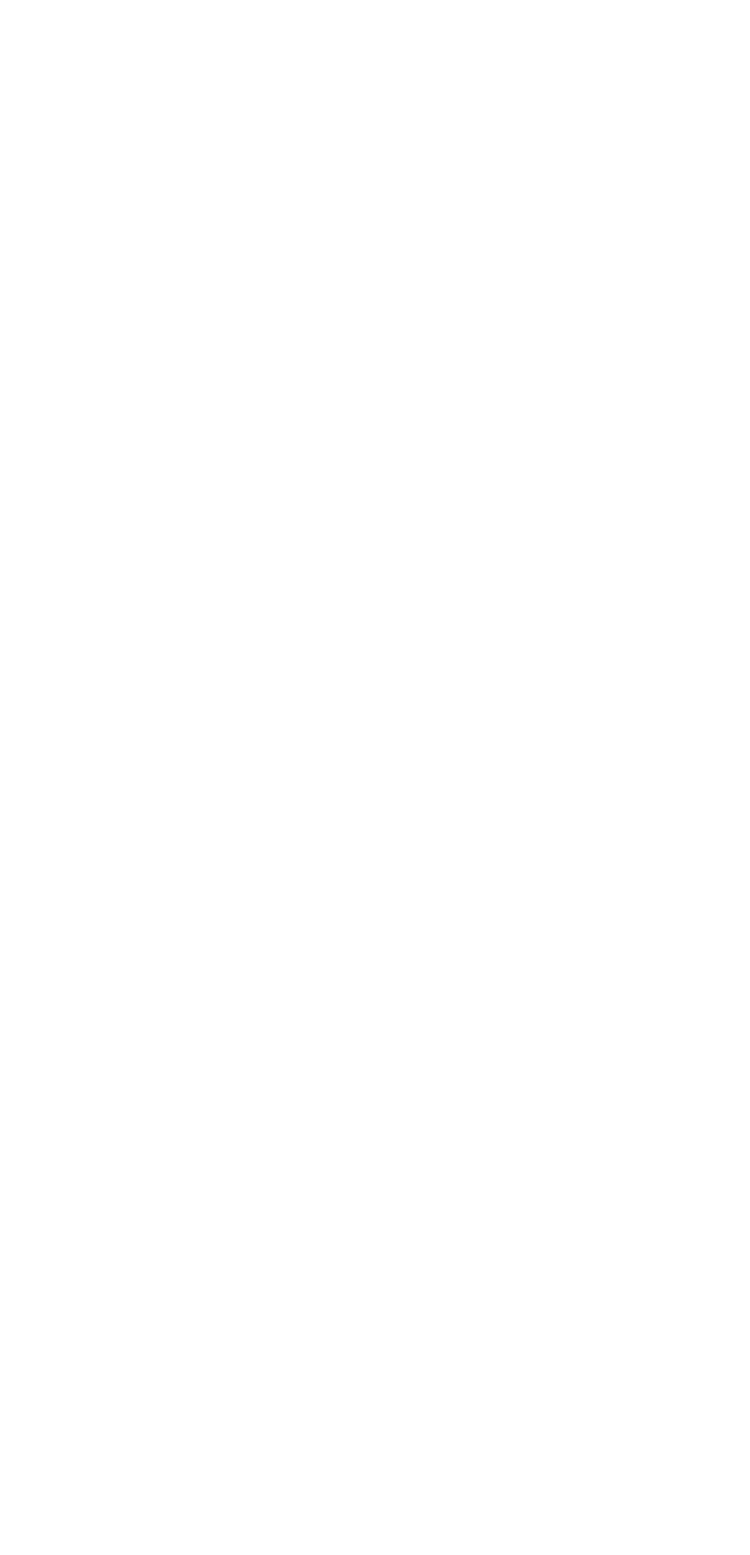
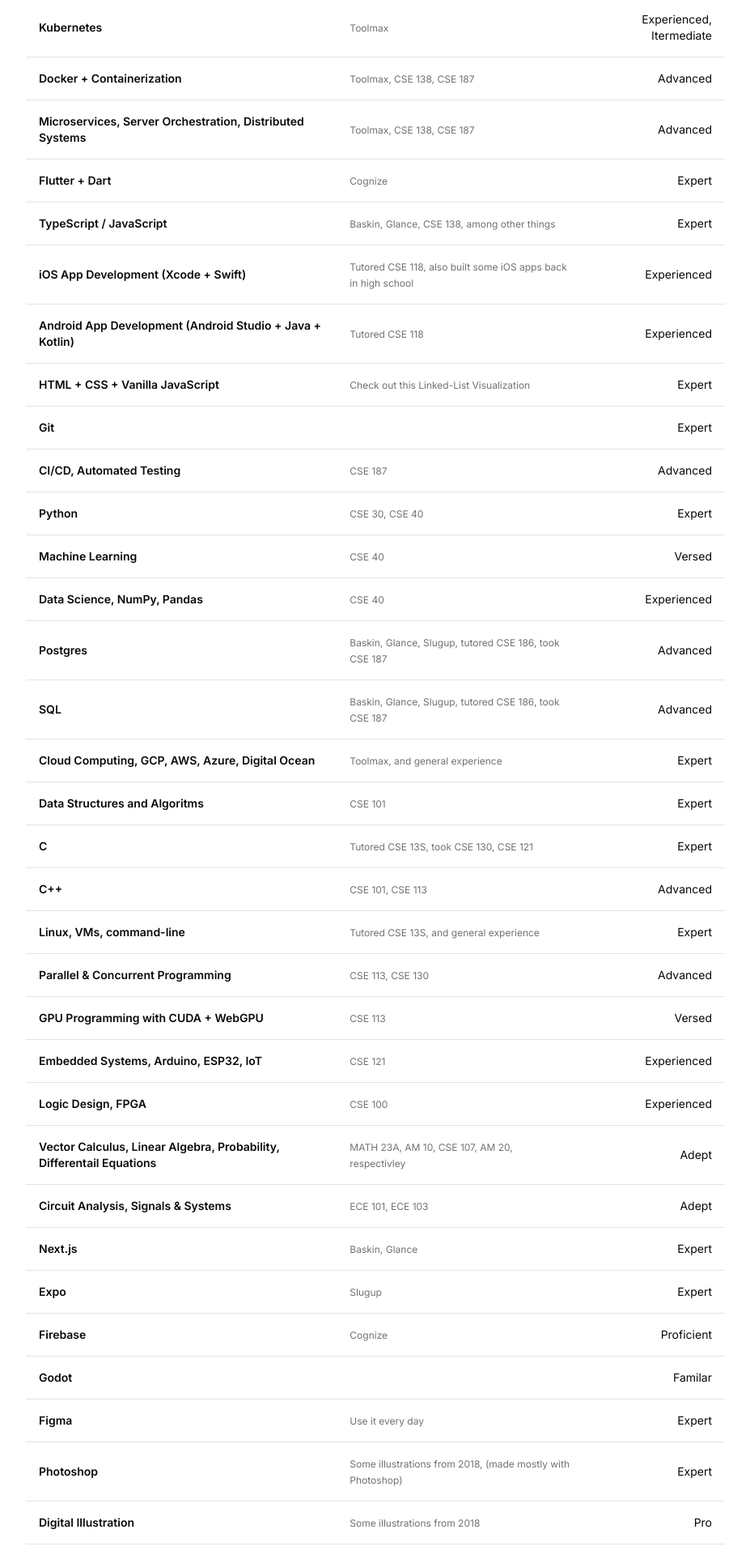
Before and after one commit to jorahty/spring-2024, a Next.js app: page / in a window 1280 px wide. Shown: the part 780-2700 px from the top of the page at 81% size, without its empty margins (176-1103 px from the left). Before the commit the page ends 800 px from the top, so only its background shows below. Built offline with nearby package versions, Linux system fonts and the light colour scheme.

Commit message:
populate skills

```diff
--- a/app/page.tsx
+++ b/app/page.tsx
@@ -5,7 +5,7 @@ import { Skills } from './skills';
 
 export default function Home() {
   return (
-    <main className="p-4 flex flex-col gap-4 max-w-lg mx-auto">
+    <main className="p-4 flex flex-col gap-4 max-w-4xl mx-auto min-w-[370px]">
       <Header />
 
       <div>
--- a/app/skills.tsx
+++ b/app/skills.tsx
@@ -28,10 +28,12 @@ export function Skills() {
             <TableRow key={skill.name}>
               <TableCell className="font-semibold">{skill.name}</TableCell>
               <TableCell>
-                {skill.evidence.map(([txt, url]) => (
+                {skill.evidence.map(([txt, url], index) => (
                   <span className="text-xs text-muted-foreground">
-                    <a href={url}>{txt}</a>
-                    {', '}
+                    <a className={`underline-offset-2 ${url && 'underline'}`} href={url}>
+                      {txt}
+                    </a>
+                    {index + 1 != skill.evidence.length && ', '}
                   </span>
                 ))}
               </TableCell>
--- a/data/skills.ts
+++ b/data/skills.ts
@@ -1,22 +1,201 @@
 export const skills = [
   {
     name: 'React',
-    evidence: [
-      ['CSE 186', 'https://courses.engineering.ucsc.edu/courses/cse186'],
-      ['CSE 187', 'https://courses.engineering.ucsc.edu/courses/cse187'],
-    ],
+    evidence: [['Baskin', 'asda'], ['Glance'], ['Tutored CSE 186'], ['Took CSE 187']],
     proficiency: 'Expert',
   },
   {
-    name: 'React',
-    evidence: [
-      ['CSE 186', 'https://courses.engineering.ucsc.edu/courses/cse186'],
-      ['Slugup', 'https://courses.engineering.ucsc.edu/courses/cse187'],
-      ['Cognize', ''],
-    ],
+    name: 'React Native',
+    evidence: [['Slugup', ''], ['Tutored CSE 118']],
     proficiency: 'Expert',
   },
+  {
+    name: 'Node.js',
+    evidence: [['Toolmax'], ['CSE 186'], ['CSE 187']],
+    proficiency: 'Expert',
+  },
+  {
+    name: 'Kubernetes',
+    evidence: [['Toolmax']],
+    proficiency: 'Experienced, Itermediate',
+  },
+  {
+    name: 'Docker + Containerization',
+    evidence: [['Toolmax'], ['CSE 138'], ['CSE 187']],
+    proficiency: 'Advanced',
+  },
+  {
+    name: 'Microservices, Server Orchestration, Distributed Systems',
+    evidence: [['Toolmax'], ['CSE 138'], ['CSE 187']],
+    proficiency: 'Advanced',
+  },
+  {
+    name: 'Flutter + Dart',
+    evidence: [['Cognize']],
+    proficiency: 'Expert',
+  },
+  {
+    name: 'TypeScript / JavaScript',
+    evidence: [['Baskin'], ['Glance'], ['CSE 138'], ['among other things']],
+    proficiency: 'Expert',
+  },
+  {
+    name: 'iOS App Development (Xcode + Swift)',
+    evidence: [['Tutored CSE 118'], ['also built some iOS apps back in high school']],
+    proficiency: 'Experienced',
+  },
+  {
+    name: 'Android App Development (Android Studio + Java + Kotlin)',
+    evidence: [['Tutored CSE 118']],
+    proficiency: 'Experienced',
+  },
+  {
+    name: 'HTML + CSS + Vanilla JavaScript',
+    evidence: [['Check out this Linked-List Visualization']],
+    proficiency: 'Expert',
+  },
+  {
+    name: 'Git',
+    evidence: [],
+    proficiency: 'Expert',
+  },
+  {
+    name: 'CI/CD, Automated Testing',
+    evidence: [['CSE 187']],
+    proficiency: 'Advanced',
+  },
+  {
+    name: 'Python',
+    evidence: [['CSE 30'], ['CSE 40']],
+    proficiency: 'Expert',
+  },
+  {
+    name: 'Machine Learning',
+    evidence: [['CSE 40']],
+    proficiency: 'Versed',
+  },
+  {
+    name: 'Data Science, NumPy, Pandas',
+    evidence: [['CSE 40']],
+    proficiency: 'Experienced',
+  },
+  {
+    name: 'Postgres',
+    evidence: [['Baskin'], ['Glance'], ['Slugup'], ['tutored CSE 186'], ['took CSE 187']],
+    proficiency: 'Advanced',
+  },
+  {
+    name: 'SQL',
+    evidence: [['Baskin'], ['Glance'], ['Slugup'], ['tutored CSE 186'], ['took CSE 187']],
+    proficiency: 'Advanced',
+  },
+  {
+    name: 'Cloud Computing, GCP, AWS, Azure, Digital Ocean',
+    evidence: [['Toolmax'], ['and general experience']],
+    proficiency: 'Expert',
+  },
+  {
+    name: 'Data Structures and Algoritms',
+    evidence: [['CSE 101']],
+    proficiency: 'Expert',
+  },
+  {
+    name: 'C',
+    evidence: [['Tutored CSE 13S'], ['took CSE 130'], ['CSE 121']],
+    proficiency: 'Expert',
+  },
+  {
+    name: 'C++',
+    evidence: [['CSE 101'], ['CSE 113']],
+    proficiency: 'Advanced',
+  },
+  {
+    name: 'Linux, VMs, command-line',
+    evidence: [['Tutored CSE 13S'], ['and general experience']],
+    proficiency: 'Expert',
+  },
+  {
+    name: 'Parallel & Concurrent Programming',
+    evidence: [['CSE 113'], ['CSE 130']],
+    proficiency: 'Advanced',
+  },
+  {
+    name: 'GPU Programming with CUDA + WebGPU',
+    evidence: [['CSE 113']],
+    proficiency: 'Versed',
+  },
+  {
+    name: 'Embedded Systems, Arduino, ESP32, IoT',
+    evidence: [['CSE 121']],
+    proficiency: 'Experienced',
+  },
+  {
+    name: 'Logic Design, FPGA',
+    evidence: [['CSE 100']],
+    proficiency: 'Experienced',
+  },
+  {
+    name: 'Vector Calculus, Linear Algebra, Probability, Differentail Equations',
+    evidence: [['MATH 23A'], ['AM 10'], ['CSE 107'], ['AM 20'], ['respectivley']],
+    proficiency: 'Adept',
+  },
+  {
+    name: 'Circuit Analysis, Signals & Systems',
+    evidence: [['ECE 101'], ['ECE 103']],
+    proficiency: 'Adept',
+  },
+  {
+    name: 'Next.js',
+    evidence: [['Baskin'], ['Glance']],
+    proficiency: 'Expert',
+  },
+  {
+    name: 'Expo',
+    evidence: [['Slugup']],
+    proficiency: 'Expert',
+  },
+  {
+    name: 'Firebase',
+    evidence: [['Cognize']],
+    proficiency: 'Proficient',
+  },
+  {
+    name: 'Godot',
+    evidence: [],
+    proficiency: 'Familar',
+  },
+  {
+    name: 'Figma',
+    evidence: [['Use it every day']],
+    proficiency: 'Expert',
+  },
+  {
+    name: 'Photoshop',
+    evidence: [['Some illustrations from 2018'], ['(made mostly with Photoshop)']],
+    proficiency: 'Expert',
+  },
+  {
+    name: 'Digital Illustration',
+    evidence: [['Some illustrations from 2018']],
+    proficiency: 'Pro',
+  },
+  {
+    name: 'Animation',
+    evidence: [['Been using various animation software since age 11']],
+    proficiency: 'Highly Advanced',
+  },
+  {
+    name: 'Music Production with FL Studio + Ableton',
+    evidence: [['A serious hobbie since high school']],
+    proficiency: 'Experienced',
+  },
 ];
+
+// evidence: [
+//   ['CSE 186', 'https://courses.engineering.ucsc.edu/courses/cse186'],
+//   ['Slugup', 'https://courses.engineering.ucsc.edu/courses/cse187'],
+//   ['Cognize'],
+// ],
 
 /*
 <TableRow>
--- a/styles/globals.css
+++ b/styles/globals.css
@@ -79,7 +79,6 @@
   }
 }
 
-#skills a {
-  text-decoration: underline;
-  text-underline-offset: 2px;
+body {
+  min-height: 200vh;
 }
```
